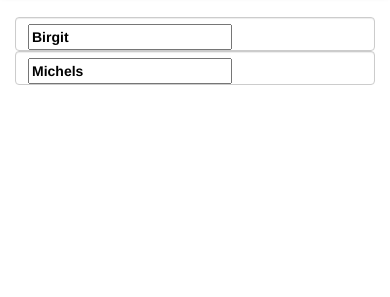
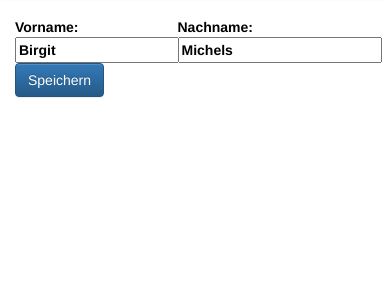
Before and after one commit to meyerjo/ticker, a Django app: page /ticker/manage/player/1/edit/ in a window 390 px wide. Shown: the part 55-352 px from the top of the page. Run offline with Django 3.2, Linux system fonts and the light colour scheme; a user stored in the database is signed in; data comes from the database, SQL or seed files in the repository; some libraries are stand-ins or nearby versions.

Commit message:
* changing players

```diff
--- a/ticker/templates/user/manage_player_profile.html
+++ b/ticker/templates/user/manage_player_profile.html
@@ -15,19 +15,23 @@
             </div>
         {% endif %}
         <div class="row">
-            <div class="col-sm-12">
             {% if player %}
                 <form method="post" action="{% url 'api_change_player_profile' player.id %}">
                     {% csrf_token %}
-                        <div class="form-control">
+                    <div class="col-xs-5">
                         <label for="prename">
+                            Vorname:
                             <input name="prename" type="text" id="prename" value="{{ player.prename }}"/>
                         </label>
                     </div>
-                        <div class="form-control">
+                    <div class="col-xs-5">
                         <label for="lastname">
+                            Nachname:
                             <input name="lastname" type="text" id="lastname" value="{{ player.lastname }}"/>
                         </label>
+                    </div>
+                    <div class="col-sm-2">
+                        <button type="submit" class="btn btn-primary">Speichern</button>
                     </div>
                 </form>
             {% else %}
@@ -35,5 +39,4 @@
             {% endif %}
         </div>
     </div>
-    </div>
 {% endblock %}
```
Also changed, not shown: ticker/views/api.py (+15 -1 lines). Lines whose indentation alone changed are shown as unchanged.
